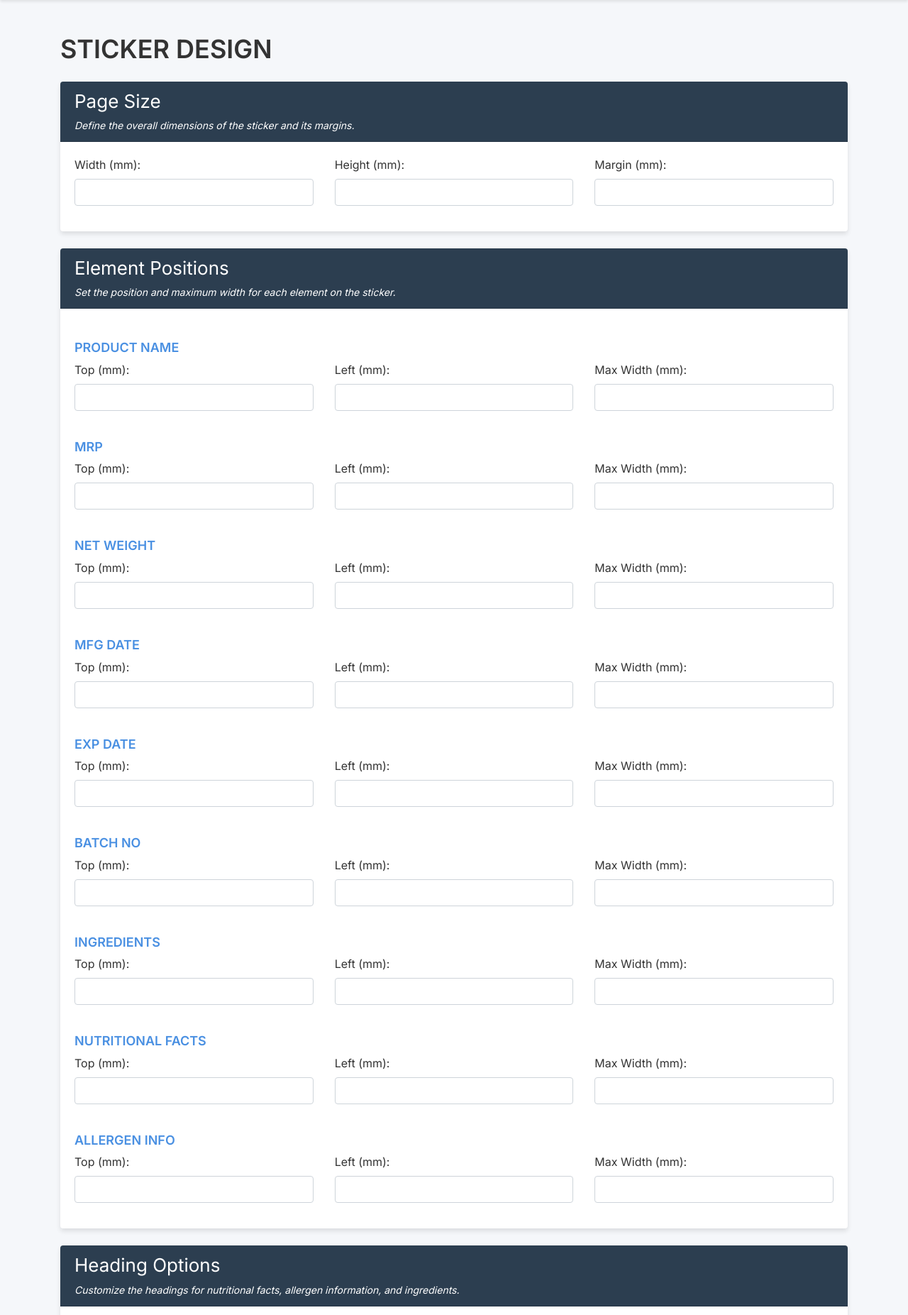
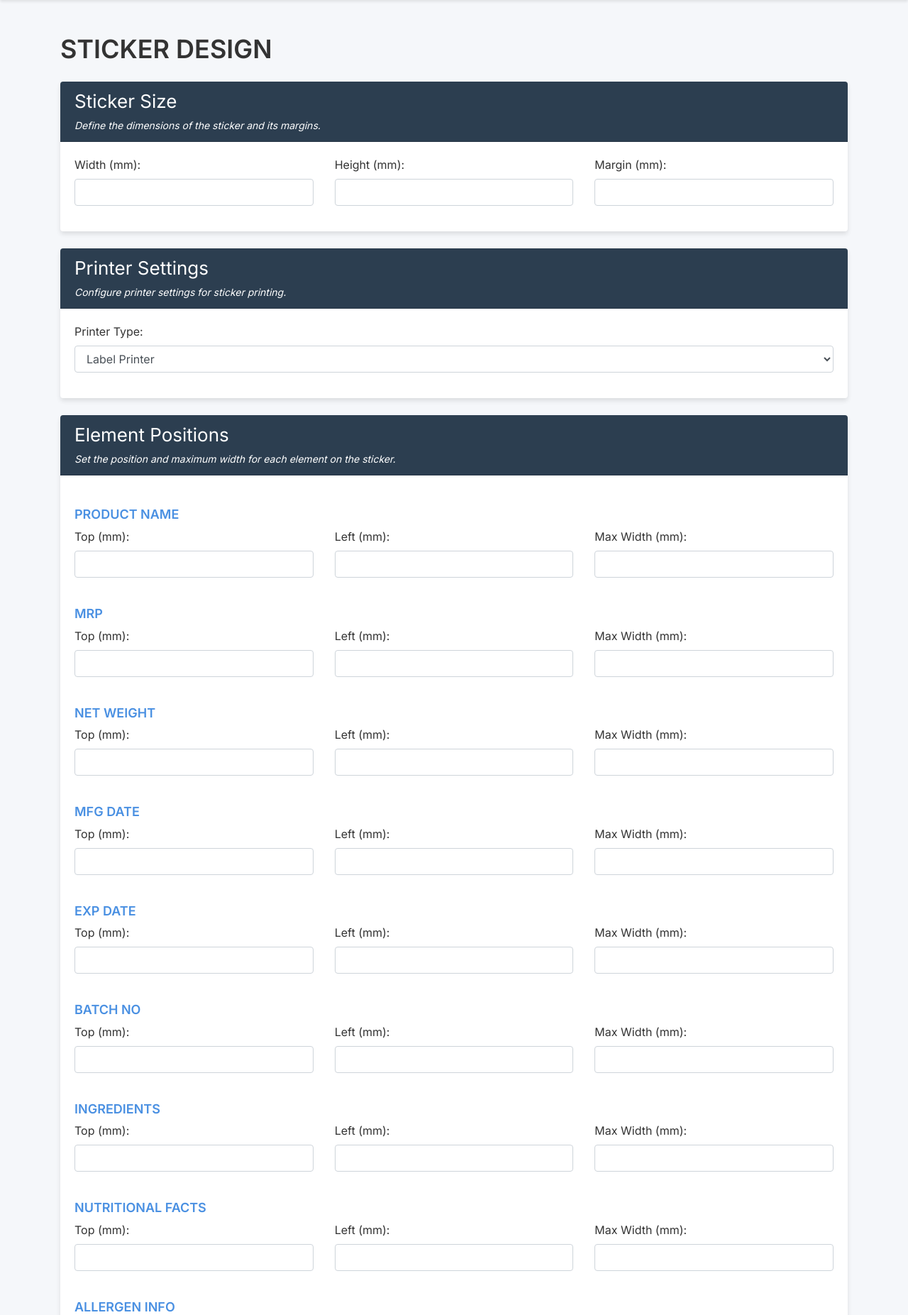
Before and after one commit to ajithrn/product-sticker-app, a Python web app: template app/templates/sticker_design.html in a window 1280 px wide. Shown: the part 68-1921 px from the top of the page at 71% size. Run offline with Jinja, Linux system fonts and the light colour scheme; the template is opened without the code that fills it, so the values that code supplies are empty; some libraries are stand-ins or nearby versions.

Commit message:
Enhance sticker design and printing functionality
    - Add printer settings to StickerDesign model
    - Implement support for normal printers and label printers
    - Add margins to stickers and improve layout
    - Optimize sticker arrangement for different paper sizes
    - Move js to common files
    - Fix js errors for heading toggle

```diff
--- /dev/null
+++ b/app/static/js/main.js
@@ -0,0 +1,75 @@
+document.addEventListener('DOMContentLoaded', function() {
+  const toggles = document.querySelectorAll('.custom-control-input[type="checkbox"]');
+  const printerTypeSelect = document.getElementById('printer_type');
+  const normalPrinterSettings = document.getElementById('normal_printer_settings');
+  const paperSizeSelect = document.getElementById('paper_size');
+  const customPaperSize = document.getElementById('custom_paper_size');
+
+  /**
+   * Toggles the visibility of an element.
+   * @param {HTMLElement} element - The element to change visibility for.
+   * @param {boolean} show - Whether to show (true) or hide (false) the element.
+   */
+  function toggleVisibility(element, show) {
+      if (element) {
+          if (show) {
+              element.classList.remove('d-none');
+              element.classList.add('d-block');
+          } else {
+              element.classList.remove('d-block');
+              element.classList.add('d-none');
+          }
+      }
+  }
+
+  /**
+   * Updates the visibility of the normal printer settings based on the selected printer type.
+   */
+  function updatePrinterSettings() {
+      if (printerTypeSelect) {
+          toggleVisibility(normalPrinterSettings, printerTypeSelect.value === 'normal');
+      }
+  }
+
+  /**
+   * Updates the visibility of custom paper size settings based on the selected paper size.
+   */
+  function updatePaperSizeSettings() {
+      if (paperSizeSelect) {
+          toggleVisibility(customPaperSize, paperSizeSelect.value === 'custom');
+      }
+  }
+
+  // Add change event listeners for each toggle to enable/disable input fields.
+  toggles.forEach(toggle => {
+      toggle.addEventListener('change', function() {
+          const row = this.closest('.row');
+          if (row) {
+              const headingTextInput = row.querySelector('textarea, input[type="text"]');
+              const fontSizeInput = row.querySelector('input[type="number"]');
+
+              if (headingTextInput) {
+                  headingTextInput.disabled = !this.checked;
+              }
+
+              if (fontSizeInput) {
+                  fontSizeInput.disabled = !this.checked;
+              }
+          }
+      });
+      // Initialize state.
+      toggle.dispatchEvent(new Event('change'));
+  });
+
+  // Add change event listeners for printer type and paper size select elements if they exist.
+  if (printerTypeSelect) {
+      printerTypeSelect.addEventListener('change', updatePrinterSettings);
+  }
+  if (paperSizeSelect) {
+      paperSizeSelect.addEventListener('change', updatePaperSizeSettings);
+  }
+
+  // Initialize state on page load.
+  updatePrinterSettings();
+  updatePaperSizeSettings();
+});
--- a/app/templates/base.html
+++ b/app/templates/base.html
@@ -106,6 +106,7 @@
   <script src="https://code.jquery.com/jquery-3.3.1.slim.min.js"></script>
   <script src="https://cdnjs.cloudflare.com/ajax/libs/popper.js/1.14.7/umd/popper.min.js"></script>
   <script src="https://stackpath.bootstrapcdn.com/bootstrap/4.3.1/js/bootstrap.min.js"></script>
+  <script src="{{ url_for('static', filename='js/main.js') }}"></script>
 </body>
 
 </html>
--- a/app/templates/sticker_design.html
+++ b/app/templates/sticker_design.html
@@ -5,31 +5,85 @@
 <form method="POST" enctype="multipart/form-data">
   <div class="card mb-4">
     <div class="card-header">
-      <h2 class="mb-0">Page Size</h2>
-      <p class="mt-2 mb-0 font-italic">Define the overall dimensions of the sticker and its margins.</p>
+      <h2 class="mb-0">Sticker Size</h2>
+      <p class="mt-2 mb-0 font-italic">Define the dimensions of the sticker and its margins.</p>
     </div>
     <div class="card-body">
       <div class="row">
         <div class="col-md-4">
           <div class="form-group">
-            <label for="page_size_width">Width (mm):</label>
-            <input type="number" step="0.1" class="form-control" id="page_size_width" name="page_size_width"
+            <label for="sticker_size_width">Width (mm):</label>
+            <input type="number" step="0.1" class="form-control" id="sticker_size_width" name="sticker_size_width"
               value="{{ design.page_size['width'] }}" required>
           </div>
         </div>
         <div class="col-md-4">
           <div class="form-group">
-            <label for="page_size_height">Height (mm):</label>
-            <input type="number" step="0.1" class="form-control" id="page_size_height" name="page_size_height"
+            <label for="sticker_size_height">Height (mm):</label>
+            <input type="number" step="0.1" class="form-control" id="sticker_size_height" name="sticker_size_height"
               value="{{ design.page_size['height'] }}" required>
           </div>
         </div>
         <div class="col-md-4">
           <div class="form-group">
-            <label for="page_size_margin">Margin (mm):</label>
-            <input type="number" step="0.1" class="form-control" id="page_size_margin" name="page_size_margin"
+            <label for="sticker_size_margin">Margin (mm):</label>
+            <input type="number" step="0.1" class="form-control" id="sticker_size_margin" name="sticker_size_margin"
               value="{{ design.page_size['margin'] }}" required>
           </div>
+        </div>
+      </div>
+    </div>
+  </div>
+
+  <div class="card mb-4">
+    <div class="card-header">
+      <h2 class="mb-0">Printer Settings</h2>
+      <p class="mt-2 mb-0 font-italic">Configure printer settings for sticker printing.</p>
+    </div>
+    <div class="card-body">
+      <div class="form-group">
+        <label for="printer_type">Printer Type:</label>
+        <select class="form-control" id="printer_type" name="printer_type">
+          <option value="label" {% if design.printer_type == 'label' %}selected{% endif %}>Label Printer</option>
+          <option value="normal" {% if design.printer_type == 'normal' %}selected{% endif %}>Normal Printer</option>
+        </select>
+      </div>
+
+      <div id="normal_printer_settings" class="d-none">
+        <div class="form-group">
+          <label for="paper_size">Paper Size:</label>
+          <select class="form-control" id="paper_size" name="paper_size">
+            <option value="A4" {% if design.paper_size == 'A4' %}selected{% endif %}>A4</option>
+            <option value="A5" {% if design.paper_size == 'A5' %}selected{% endif %}>A5</option>
+            <option value="custom" {% if design.paper_size == 'custom' %}selected{% endif %}>Custom Size</option>
+          </select>
+        </div>
+
+        <div id="custom_paper_size" class="d-none">
+          <div class="row">
+            <div class="col-md-6">
+              <div class="form-group">
+                <label for="custom_paper_width">Width (mm):</label>
+                <input type="number" step="0.1" class="form-control" id="custom_paper_width" name="custom_paper_width"
+                  value="{{ design.custom_paper_width or '' }}">
+              </div>
+            </div>
+            <div class="col-md-6">
+              <div class="form-group">
+                <label for="custom_paper_height">Height (mm):</label>
+                <input type="number" step="0.1" class="form-control" id="custom_paper_height" name="custom_paper_height"
+                  value="{{ design.custom_paper_height or '' }}">
+              </div>
+            </div>
+          </div>
+        </div>
+
+        <div class="form-group">
+          <label for="paper_orientation">Paper Orientation:</label>
+          <select class="form-control" id="paper_orientation" name="paper_orientation">
+            <option value="portrait" {% if design.paper_orientation == 'portrait' %}selected{% endif %}>Portrait</option>
+            <option value="landscape" {% if design.paper_orientation == 'landscape' %}selected{% endif %}>Landscape</option>
+          </select>
         </div>
       </div>
     </div>
@@ -197,22 +251,3 @@
   <button type="submit" class="btn btn-primary mt-3">Save Design</button>
 </form>
 {% endblock %}
-
-{% block scripts %}
-{{ super() }}
-<script>
-  document.addEventListener('DOMContentLoaded', function() {
-    const toggles = document.querySelectorAll('.custom-control-input[type="checkbox"]');
-    toggles.forEach(toggle => {
-      toggle.addEventListener('change', function() {
-        const headingTextInput = this.closest('.row').querySelector('textarea, input[type="text"]');
-        const fontSizeInput = this.closest('.row').querySelector('input[type="number"]');
-        headingTextInput.disabled = !this.checked;
-        fontSizeInput.disabled = !this.checked;
-      });
-      // Initialize state
-      toggle.dispatchEvent(new Event('change'));
-    });
-  });
-</script>
-{% endblock %}
```
Also changed, not shown: app/main/routes.py (+16 -4 lines), app/models.py (+8 -3 lines), app/sticker.py (+73 -31 lines), app/static/images/snacl_magic_bg.jpg (added), app/static/images/sticker-bg.png (added).
